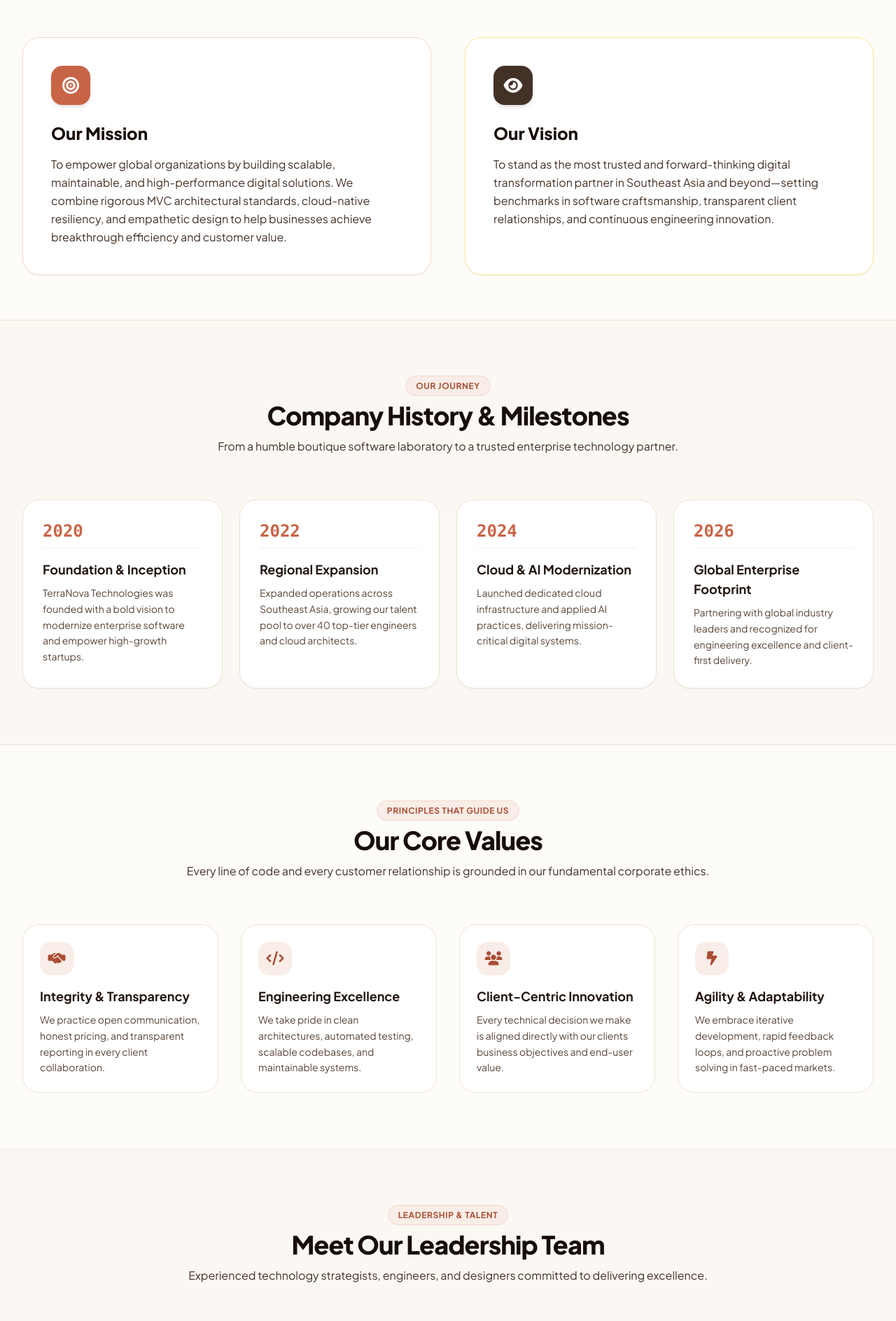
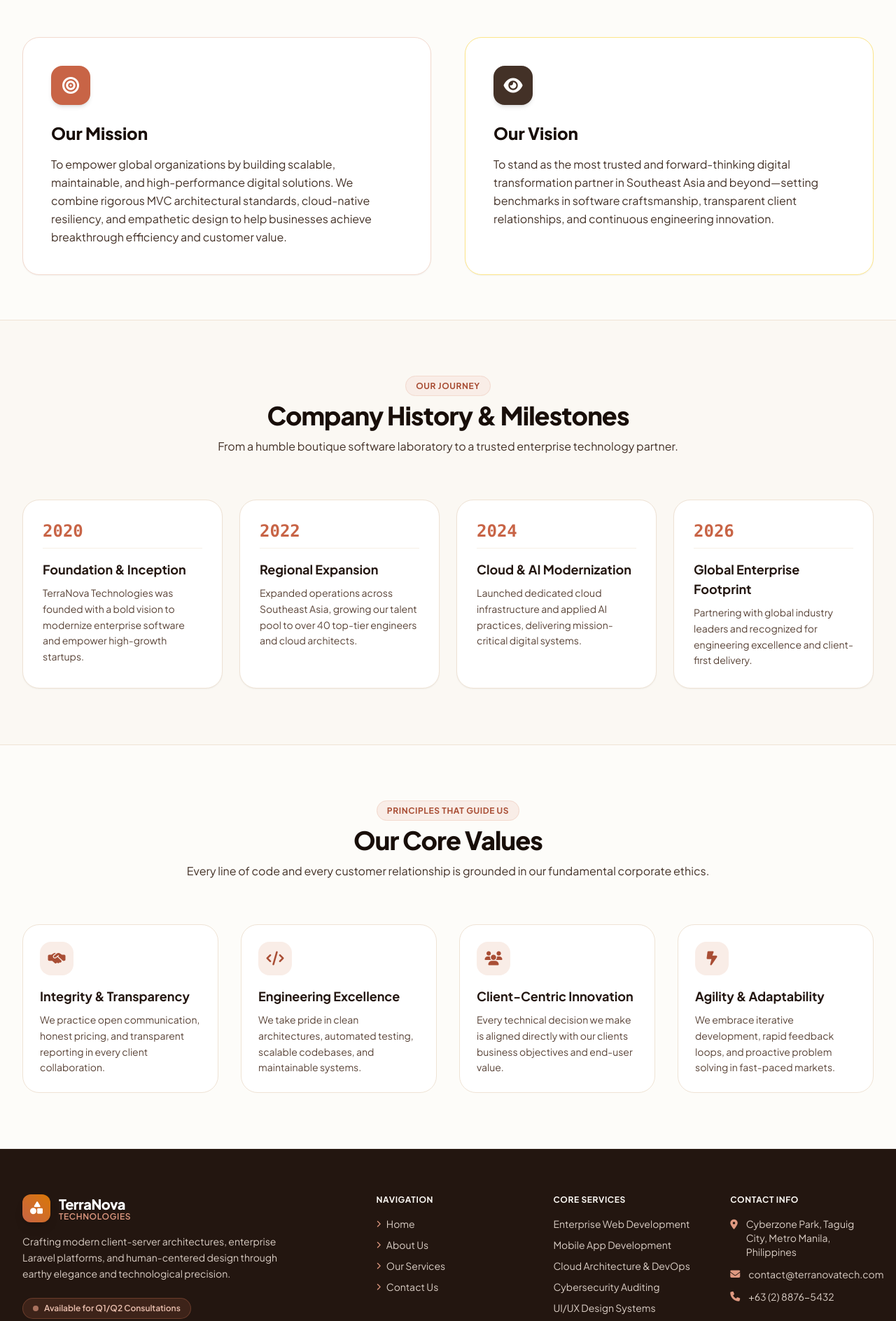
Before and after one commit to pajaveranhieckaella/week03-company-profile, a Laravel app: page /about in a window 1280 px wide. Shown: the part 447-2335 px from the top of the page at 70% size. Run offline with Laravel 12, Linux system fonts and the light colour scheme; some libraries are stand-ins or nearby versions; some web fonts are replaced.

Commit message:
refactor: remove leadership and talent section from about page

```diff
--- a/resources/views/pages/about.blade.php
+++ b/resources/views/pages/about.blade.php
@@ -118,44 +118,4 @@
         </div>
     </section>
 
-    <!-- Team Introduction Section -->
-    <section class="py-20 bg-cream-100 border-t border-cream-300">
-        <div class="max-w-7xl mx-auto px-4 sm:px-6 lg:px-8">
-            <div class="text-center max-w-3xl mx-auto space-y-3 mb-16">
-                <span class="text-xs font-bold uppercase tracking-wider text-terracotta-700 bg-terracotta-100 px-3.5 py-1.5 rounded-full border border-terracotta-200">
-                    Leadership & Talent
-                </span>
-                <h2 class="text-3xl sm:text-4xl font-extrabold text-brown-950 tracking-tight">
-                    Meet Our Leadership Team
-                </h2>
-                <p class="text-brown-700 text-base">
-                    Experienced technology strategists, engineers, and designers committed to delivering excellence.
-                </p>
-            </div>
-
-            <div class="grid grid-cols-1 sm:grid-cols-2 lg:grid-cols-4 gap-8">
-                @foreach ($team as $member)
-                    <div class="bg-white rounded-3xl overflow-hidden border border-cream-300 shadow-sm hover:shadow-xl transition-all duration-300 group">
-                        <div class="aspect-square w-full overflow-hidden bg-cream-200">
-                            <img src="{{ $member['avatar'] }}" alt="{{ $member['name'] }}"
-                                 class="w-full h-full object-cover group-hover:scale-105 transition-transform duration-300">
-                        </div>
-                        <div class="p-6 space-y-2">
-                            <h4 class="text-lg font-bold text-brown-900">{{ $member['name'] }}</h4>
-                            <div class="text-xs font-semibold text-terracotta-700 uppercase tracking-wide">{{ $member['role'] }}</div>
-                            <p class="text-brown-500 text-xs leading-relaxed pt-1">{{ $member['bio'] }}</p>
-                            <div class="pt-3 flex items-center gap-3 border-t border-cream-200 mt-3">
-                                <a href="{{ $member['linkedin'] }}" target="_blank" class="text-brown-400 hover:text-terracotta-600 transition-colors" aria-label="{{ $member['name'] }} LinkedIn">
-                                    <i class="fa-brands fa-linkedin text-sm"></i>
-                                </a>
-                                <a href="{{ $member['github'] }}" target="_blank" class="text-brown-400 hover:text-brown-800 transition-colors" aria-label="{{ $member['name'] }} GitHub">
-                                    <i class="fa-brands fa-github text-sm"></i>
-                                </a>
-                            </div>
-                        </div>
-                    </div>
-                @endforeach
-            </div>
-        </div>
-    </section>
 @endsection
```
Also changed, not shown: tests/Feature/CompanyProfileTest.php (+0 -1 lines).
